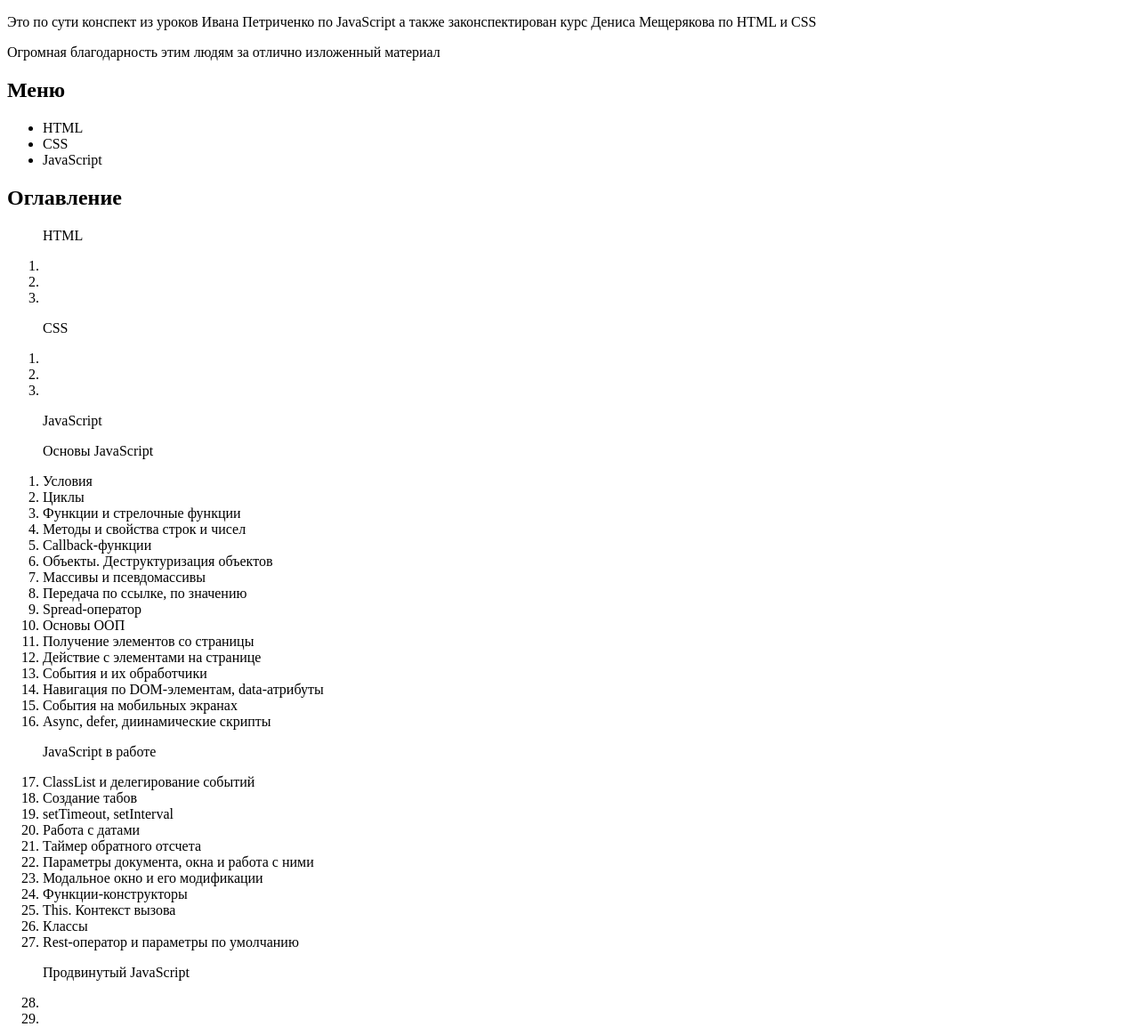
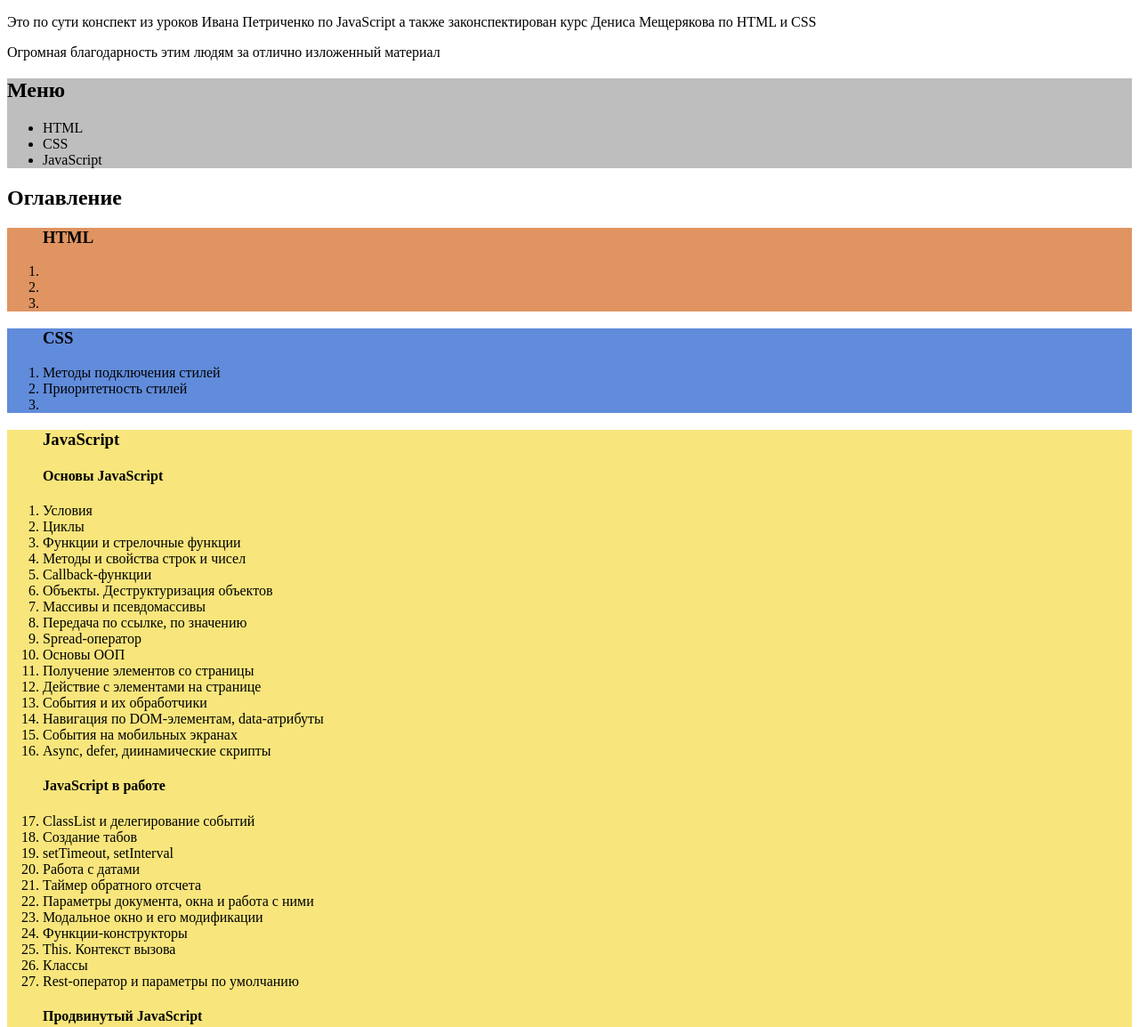
Before and after one commit to phoenix2307/helpSheet, a plain HTML site: page index.html in a window 1280 px wide. Shown: the top 1154 px of the page at 89% size. Drawn offline with Linux system fonts and the light colour scheme.

Commit message:
потихоньку стилизуем страницу

```diff
--- /dev/null
+++ b/CSS/style.css
@@ -0,0 +1,15 @@
+.menu {
+    background-color: rgb(190, 190, 190);
+}
+
+.html-list {
+    background-color:rgb(224, 148, 98);
+}
+
+.css-list {
+    background-color: rgb(97, 140, 219);
+}
+
+.js-list {
+    background-color: rgb(248, 230, 124);
+}
--- a/index.html
+++ b/index.html
@@ -6,6 +6,7 @@
     <meta http-equiv="X-UA-Compatible" content="IE=edge">
     <meta name="viewport" content="width=device-width, initial-scale=1.0">
     <title>CONSPECTUS</title>
+    <link rel="stylesheet" href="css/style.css">
 </head>
 
 <body>
@@ -14,6 +15,8 @@
             Мещерякова по HTML и CSS</p>
         <p>Огромная благодарность этим людям за отлично изложенный материал</p>
     </div>
+
+    <!-- Меню с тремя основными разделами -->
     <div class="menu">
         <h2>Меню</h2>
         <ul>
@@ -21,16 +24,17 @@
             <li>CSS</li>
             <li>JavaScript</li>
         </ul>
-
     </div>
-
+    <!-- Оглавление в виде списка со ссылками -->
     <div class="contents">
         <p>
             <h2>Оглавление</h2>
         </p>
 
-        <ol>
-            <p>HTML</p>
+        <ol class="html-list">
+            <p>
+                <h3>HTML</h3>
+            </p>
 
             <li></li>
             <li></li>
@@ -38,19 +42,25 @@
 
         </ol>
 
-        <ol>
-            <p>CSS</p>
+        <ol class="css-list">
+            <p>
+                <h3>CSS</h3>
+            </p>
 
-            <li></li>
-            <li></li>
+            <li>Методы подключения стилей</li>
+            <li>Приоритетность стилей</li>
             <li></li>
 
         </ol>
 
-        <ol>
-            <p>JavaScript</p>
+        <ol class="js-list">
+            <p>
+                <h3>JavaScript</h3>
+            </p>
 
-            <p>Основы JavaScript</p>
+            <p>
+                <h4>Основы JavaScript</h4>
+            </p>
 
             <li>Условия</li>
             <li>Циклы</li>
@@ -69,7 +79,9 @@
             <li>События на мобильных экранах</li>
             <li>Async, defer, диинамические скрипты</li>
 
-            <p>JavaScript в работе</p>
+            <p>
+                <h4>JavaScript в работе</h4>
+            </p>
 
             <li>ClassList и делегирование событий</li>
             <li>Создание табов</li>
@@ -83,7 +95,9 @@
             <li>Классы</li>
             <li>Rest-оператор и параметры по умолчанию</li>
 
-            <p>Продвинутый JavaScript</p>
+            <p>
+                <h4>Продвинутый JavaScript</h4>
+            </p>
 
             <li></li>
             <li></li>
```
